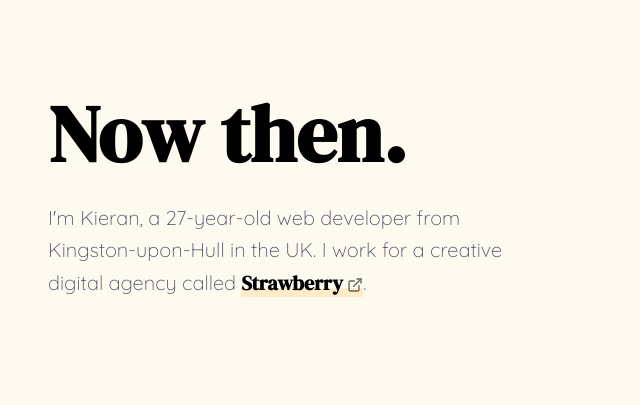
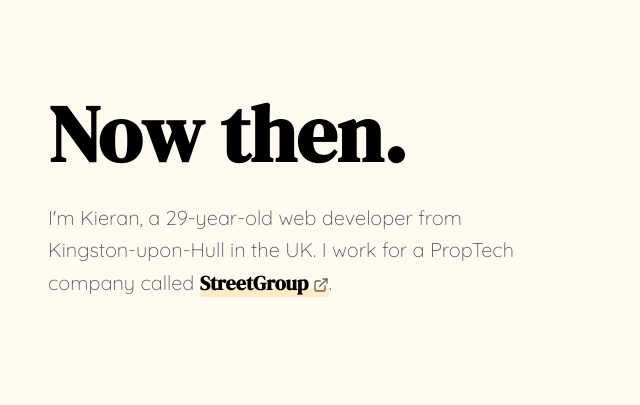
Before and after one commit to kayrunm/kayrunm.github.io, a website: page docs/index.html in a window 1280 px wide. Shown: the part 206-611 px from the top of the page, without its empty margins (0-640 px from the left). Drawn offline with Linux system fonts and the light colour scheme.

Commit message:
Update index.html

```diff
--- a/docs/index.html
+++ b/docs/index.html
@@ -6,7 +6,7 @@
 
     <title>Kieran Marshall</title>
 
-    <meta name="description" content="I'm Kieran, a 27-year-old web developer from Kingston-upon-Hull in the UK.">
+    <meta name="description" content="I'm Kieran, a 29-year-old web developer from Kingston-upon-Hull in the UK.">
 
     <link rel="preconnect" href="https://fonts.gstatic.com">
     <link href="https://fonts.googleapis.com/css2?family=DM+Serif+Display&family=Quicksand:wght@300&display=swap" rel="stylesheet">
@@ -22,7 +22,7 @@
 
         <div class="md:w-4/5 lg:w-3/5 xl:w-2/5 text-lg md:text-xl tracking-relaxed leading-relaxed text-gray-700">
             <p>
-                I'm Kieran, a 27-year-old web developer from Kingston-upon-Hull in the UK. I work for a creative digital agency called <a href="https://strawberry.co.uk" class="link link--external" target="_blank" rel="noopener">Strawberry <img src="images/external-link.svg" alt="(Opens in new tab)"></a>.
+                I'm Kieran, a 29-year-old web developer from Kingston-upon-Hull in the UK. I work for a PropTech company called <a href="https://streetgroup.co.uk" class="link link--external" target="_blank" rel="noopener">StreetGroup <img src="images/external-link.svg" alt="(Opens in new tab)"></a>.
             </p>
         </div>
 
```
